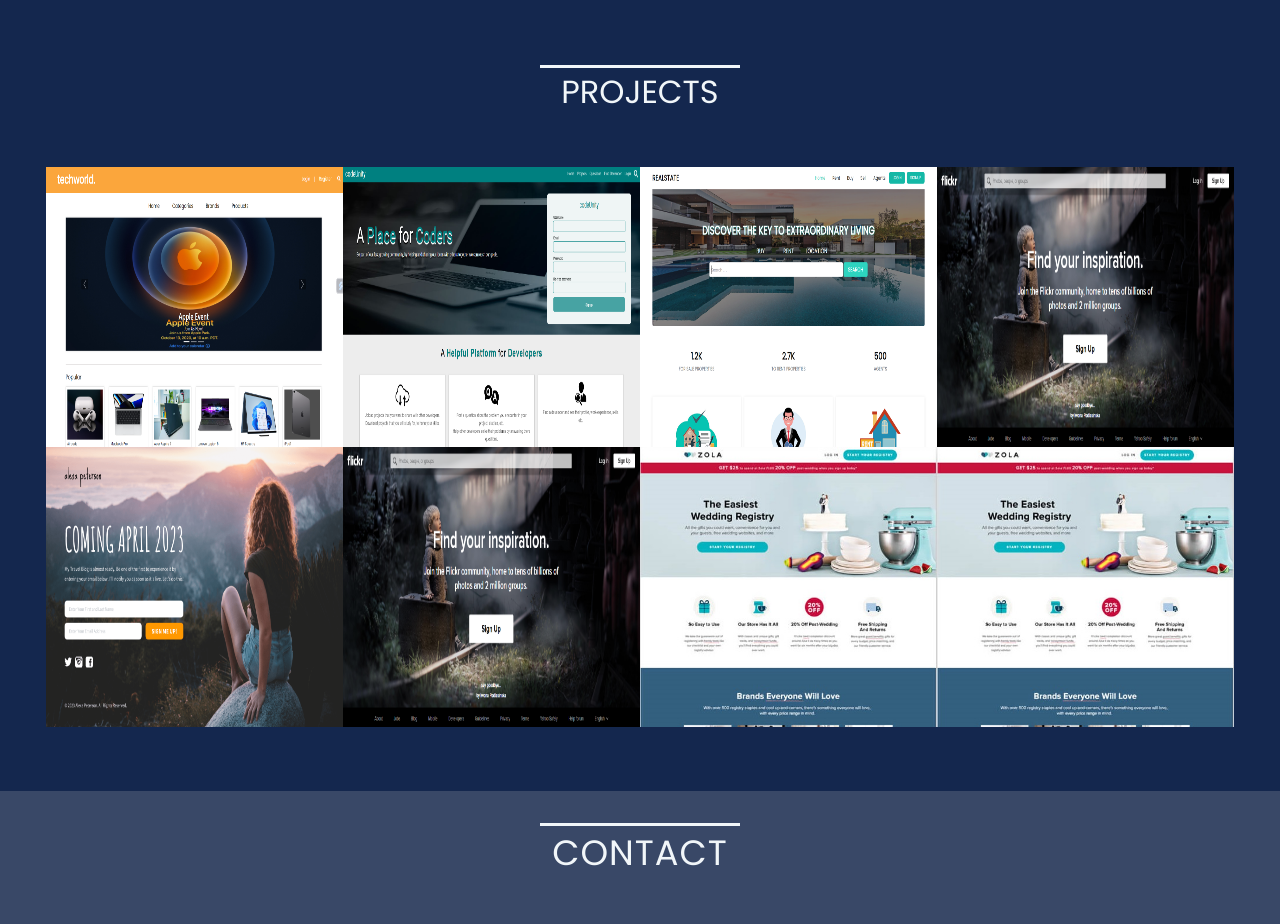
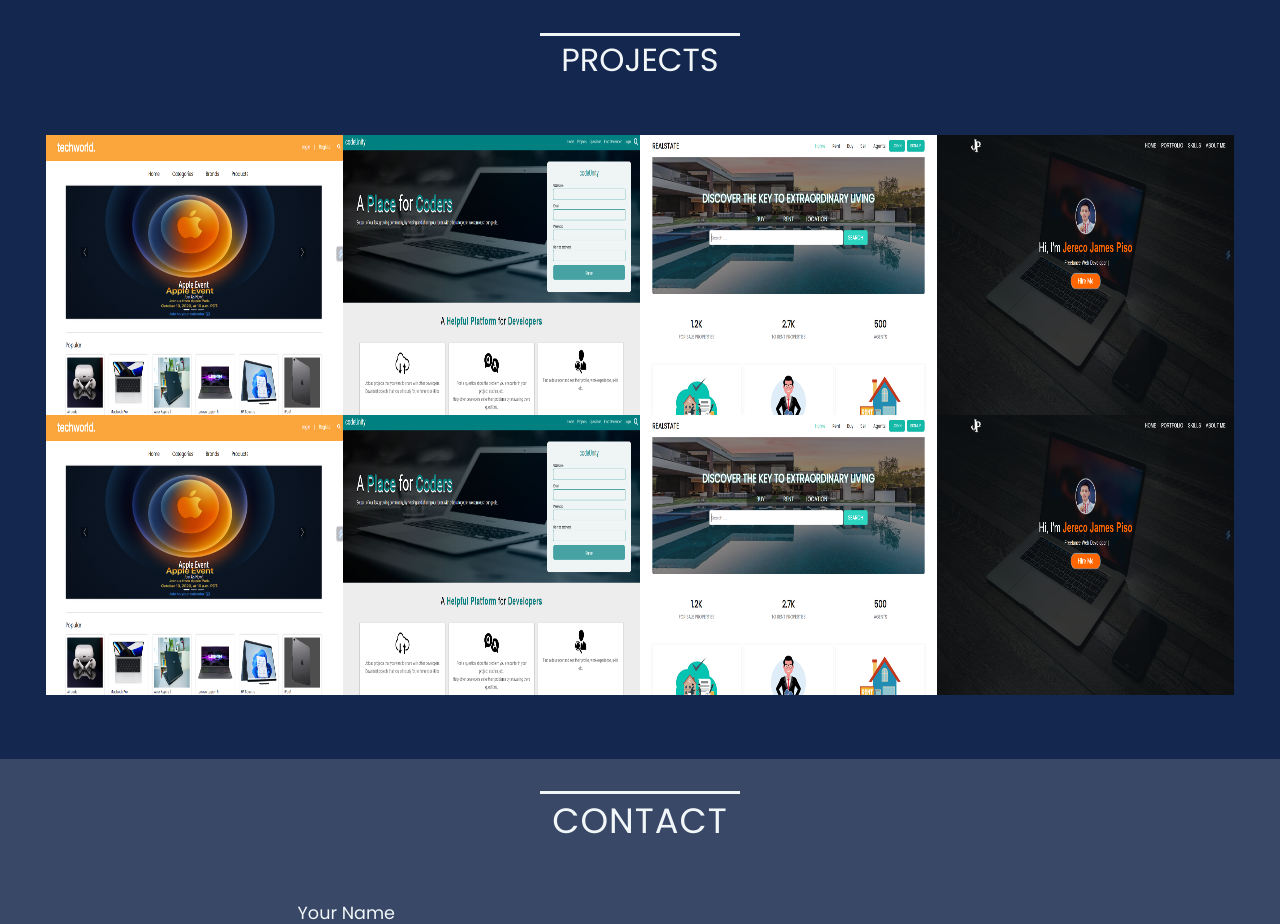
Before and after one commit to JerecoPiso/reactjs-portfolio, a React (Create React App) app: page / in a window 1280 px wide. Shown: the part 1860-2784 px from the top of the page. Built offline with nearby package versions, Linux system fonts and the light colour scheme.

Commit message:
remove padding on about me

```diff
--- a/src/css/App.css
+++ b/src/css/App.css
@@ -7,7 +7,7 @@
 }
 .about-me-content {
   display: flex;
-  padding: 1em;
+  /* padding: 1em; */
 }
 .about-me-content .about-content {
   margin: 0 1em 0 1em;
--- a/src/links/Portfolio.js
+++ b/src/links/Portfolio.js
@@ -69,34 +69,38 @@ function Portfolio() {
                 </div>
                 <div className='project-card'>
                     <div>
-                        <img src={require('../assets/1.png')} alt='' className='' />
-                        <div className='project-name'>DOCUMENT TRACKING SYSTEM</div>
+                        <img src={require('../assets/old_portfolio.png')} alt='' className='' />
+                        <div className='project-name'>PREVIOUS PORTFOLIO
+                        </div>
+
                     </div>
                 </div>
             </div>
             <div className='projects projects-left'>
-                <div className='project-card'>
+            <div className='project-card'>
                     <div>
-                        <img src={require('../assets/2.png')} alt='' className='' />
-                        <div className='project-name'>PROJECT NAME</div>
+                        <img src={require('../assets/techworld.png')} alt='' className='' />
+                        <div className='project-name'>TECHWORLD</div>
                     </div>
                 </div>
                 <div className='project-card'>
                     <div>
-                        <img src={require('../assets/1.png')} alt='' className='' />
-                        <div className='project-name'>PROJECT NAME</div>
+                        <img src={require('../assets/codeunity.png')} alt='' className='' />
+                        <div className='project-name'>CODEUNITY</div>
                     </div>
                 </div>
                 <div className='project-card'>
                     <div>
-                        <img src={require('../assets/3.jpg')} alt='' className='' />
-                        <div className='project-name'>PROJECT NAME</div>
+                        <img src={require('../assets/realstate.png')} alt='' className='' />
+                        <div className='project-name'>REALSTATE</div>
                     </div>
                 </div>
                 <div className='project-card'>
                     <div>
-                        <img src={require('../assets/3.jpg')} alt='' className='' />
-                        <div className='project-name'>PROJECT NAME</div>
+                        <img src={require('../assets/old_portfolio.png')} alt='' className='' />
+                        <div className='project-name'>PREVIOUS PORTFOLIO
+                        </div>
+
                     </div>
                 </div>
             </div>
```
Also changed, not shown: src/assets/old_portfolio.png (added).
